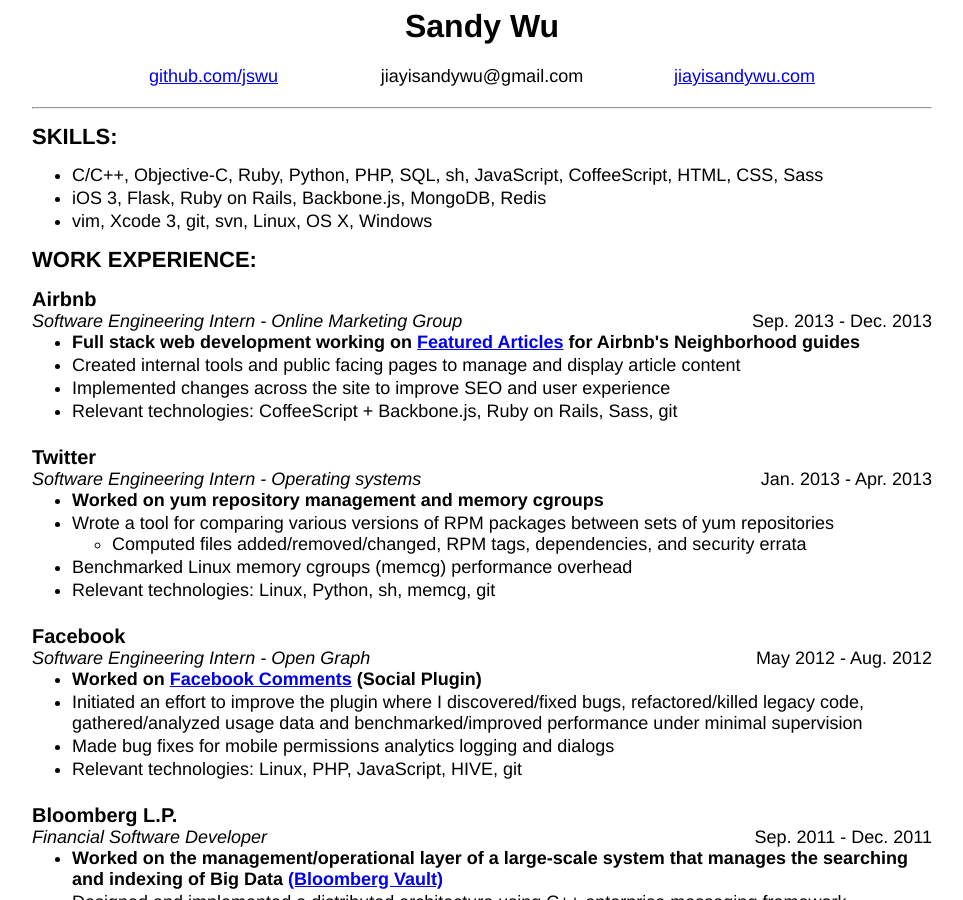
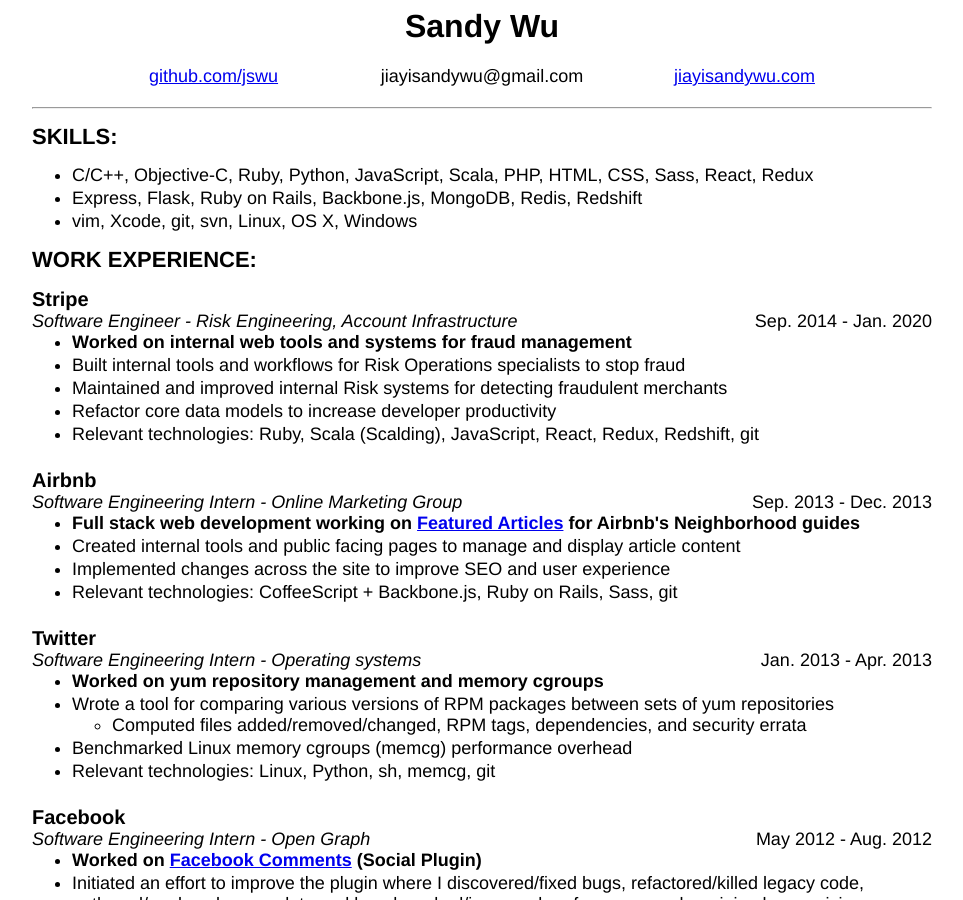
Before and after one commit to jswu/blog, a Jekyll site: the page resume.html, which Jekyll copies as it is, in a window 1280 px wide and 900 px high. Shown: the whole window, without its empty margins (158-1121 px from the left). Built offline with Jekyll 4.4.1, drawn with Linux system fonts in a browser that asks for light colours; some of the changed text lies outside the part shown.

Commit message:
Update resume from Dropbox (add Stripe)

```diff
--- a/resume.html
+++ b/resume.html
@@ -120,12 +120,31 @@
 
     <div class="section_head">SKILLS:</div>
     <ul>
-      <li>C/C++, Objective-C, Ruby, Python, PHP, SQL, sh, JavaScript, CoffeeScript, HTML, CSS, Sass</li>
-      <li>iOS 3, Flask, Ruby on Rails, Backbone.js, MongoDB, Redis</li>
-      <li>vim, Xcode 3, git, svn, Linux, OS X, Windows</li>
+      <li>C/C++, Objective-C, Ruby, Python, JavaScript, Scala, PHP, HTML, CSS, Sass, React, Redux</li>
+      <li>Express, Flask, Ruby on Rails, Backbone.js, MongoDB, Redis, Redshift</li>
+      <li>vim, Xcode, git, svn, Linux, OS X, Windows</li>
     </ul>
 
     <div class="section_head">WORK EXPERIENCE:</div>
+
+    <div class="content">
+      <div class="company">Stripe</div>
+      <div class="clearfix">
+        <div class="position">
+          <i>Software Engineer - Risk Engineering, Account Infrastructure</i>
+        </div>
+        <div class="date">
+          Sep. 2014 - Jan. 2020
+        </div>
+      </div>
+      <ul>
+        <li><strong>Worked on internal web tools and systems for fraud management</strong></li>
+        <li>Built internal tools and workflows for Risk Operations specialists to stop fraud</li>
+        <li>Maintained and improved internal Risk systems for detecting fraudulent merchants</li>
+        <li>Refactor core data models to increase developer productivity</li>
+        <li>Relevant technologies: Ruby, Scala (Scalding), JavaScript, React, Redux, Redshift, git</li>
+      </ul>
+    </div>
 
     <div class="content">
       <div class="company">Airbnb</div>
```
Also changed, not shown: other parts of resume.html (+2 -2 lines).
